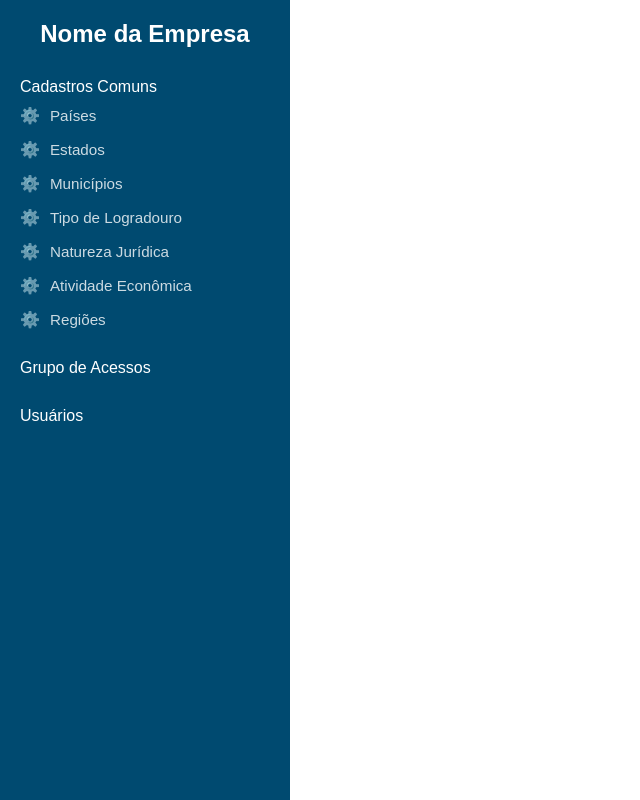
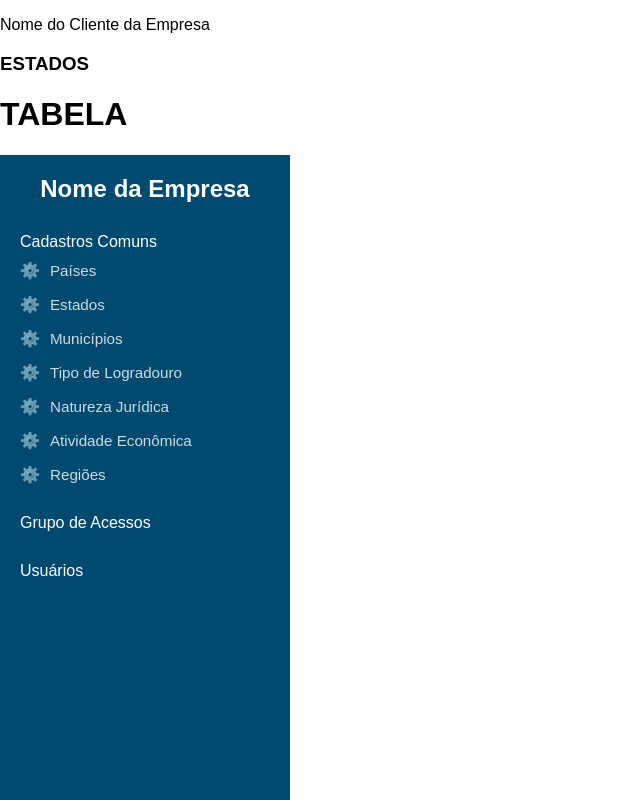
Before and after one commit to ianhiroce/register-of-states, a React (Vite) app: page / in a window 1280 px wide. Shown: the whole page, without its empty margins (0-640 px from the left). Built offline with nearby package versions, Linux system fonts and the light colour scheme.

Commit message:
created Table and Header components

```diff
--- /dev/null
+++ b/src/components/Header.tsx
@@ -0,0 +1,11 @@
+import "./Header.css"
+
+export function Header() {
+  return (
+    <>
+      <p>Nome do Cliente da Empresa</p>
+
+      <h3>ESTADOS</h3>
+    </>
+  )
+}
--- /dev/null
+++ b/src/components/Table.tsx
@@ -0,0 +1,9 @@
+import "./Table.css"
+
+export function Table() {
+  return (
+    <>
+      <h1>TABELA</h1>
+    </>
+  )
+}
--- a/src/pages/Home.tsx
+++ b/src/pages/Home.tsx
@@ -1,7 +1,13 @@
+import { Header } from "../components/Header"
 import { Sidebar} from "../components/Sidebar"
+import { Table } from "../components/Table"
 
 export function Home () {
   return (
-    <Sidebar />
+    <>
+      <Header />
+      <Table />
+      <Sidebar />
+    </>
   )
 }
```
Also changed, not shown: src/components/Header.css (added), src/components/Table.css (added).
